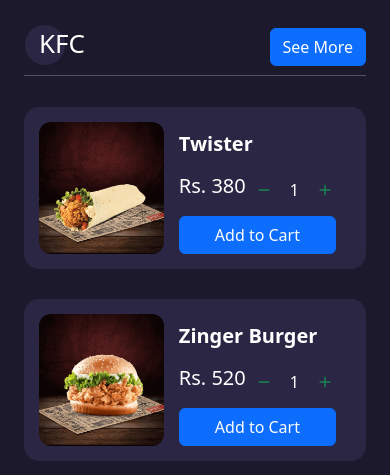
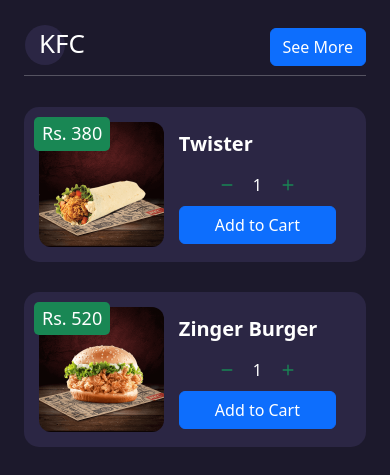
Before and after one commit to noumanqamar450/love-food-court, a React app: page / in a window 390 px wide. Shown: the part 369-844 px from the top of the page. Built offline with nearby package versions, Linux system fonts and the light colour scheme.

Commit message:
update new 3

```diff
--- a/src/Assets/css/App.css
+++ b/src/Assets/css/App.css
@@ -539,6 +539,7 @@
   .pro-card {
     display: grid;
     grid-template-columns: 40% 60%;
+    position: relative;
   }
 
   .pro-card .body {
@@ -547,7 +548,17 @@
 
   .pro-card img {
     height: 100%;
-    width: auto;
+    width: 200px;
+  }
+
+  .pro-card h5 {
+    position: absolute;
+    top: 10px;
+    left: 10px;
+    background: var(--successColor);
+    padding: 6px 8px;
+    border-radius: 5px;
+    font-size: 18px;
   }
 
   .pro-card .content .for-all {
```
